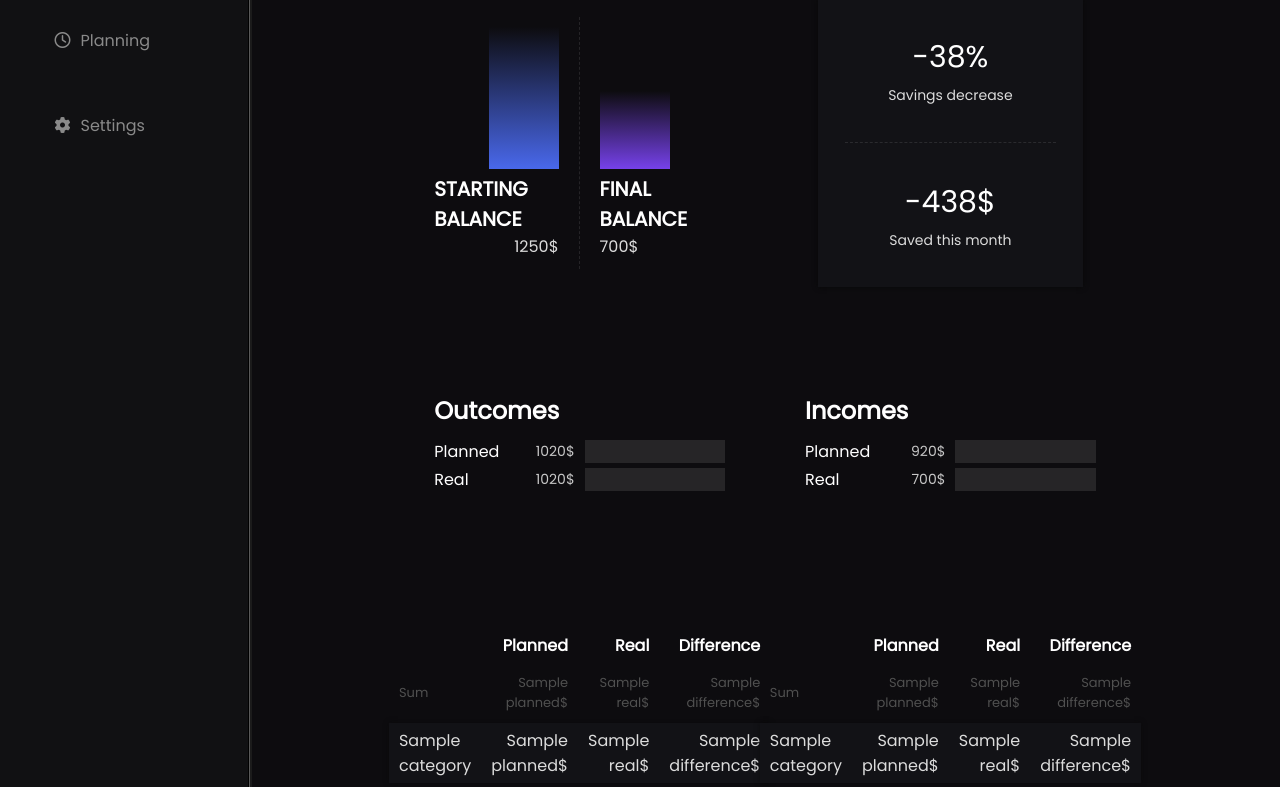
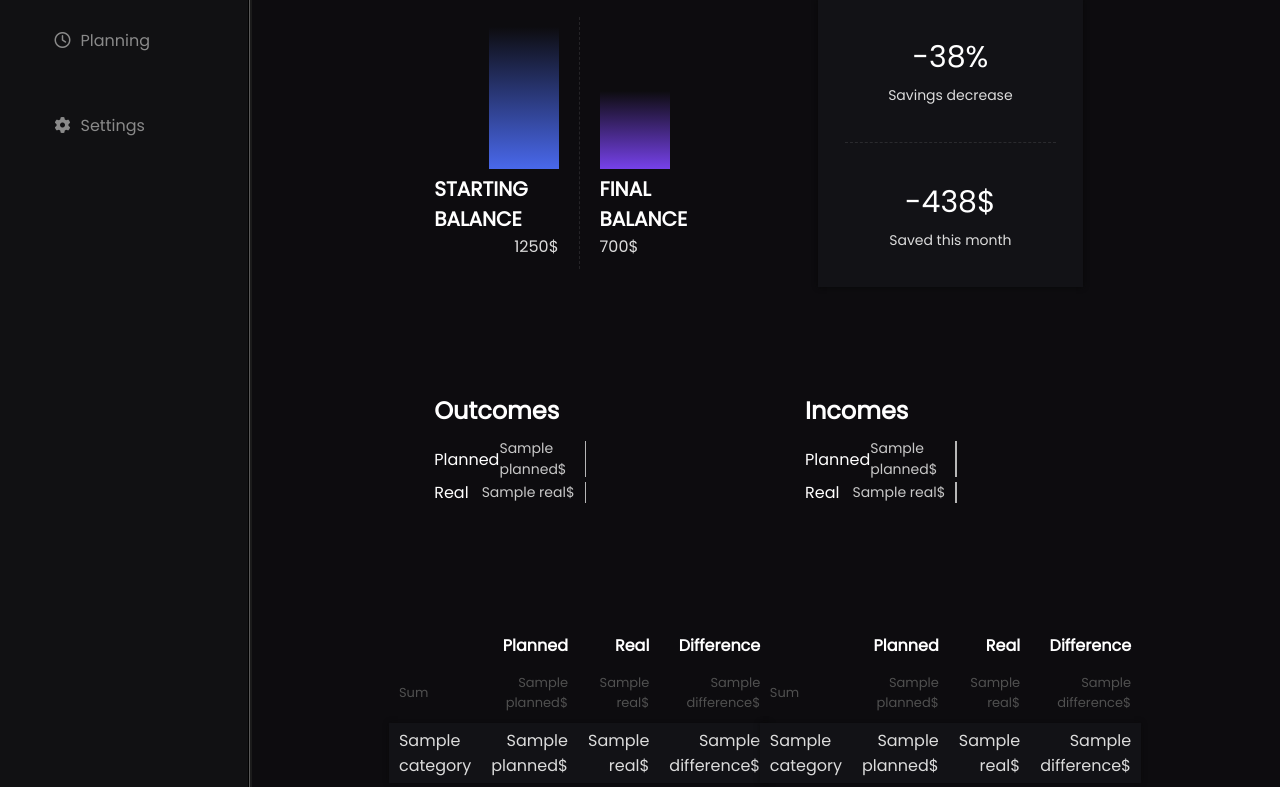
Before and after one commit to MarcinNiemczyk/home-budget, a Python web app: template templates/home/index.html in a window 1280 px wide. Shown: the part 332-1119 px from the top of the page. Run offline with Jinja, Linux system fonts and the light colour scheme; the template is opened without the code that fills it: most values are stand-ins (such as "Sample title", 1, 10 or a date in 2020); some libraries are stand-ins or nearby versions.

Commit message:
Add summary charts
* Add summary outcomes/incomes charts

```diff
--- a/static/styles.css
+++ b/static/styles.css
@@ -1063,9 +1063,14 @@ form {
 }
 
 .charts__chart {
-    background-color: rgba(255, 255, 255, 0.1);
     height: 85%;
     margin-left: 10px;
+}
+
+.charts__filler {
+    background-color: rgba(255, 255, 255, 0.7);
+    height: 100%;
+    width: 100%;
 }
 
 .summary-table {
--- a/templates/home/index.html
+++ b/templates/home/index.html
@@ -91,19 +91,19 @@
                 <div class="charts__wrapper">
                     <div class="charts__label">
                         <h3>Planned</h3>
-                        <p>1020$</p>
+                        <p>{{ outcomes_sum['planned'] }}$</p>
                     </div>
                     <div class="charts__chart">
-
+                        <div class="charts__filler" style="width: {{ outcomes_chart_length[0] }}%"></div>
                     </div>
                 </div>
                 <div class="charts__wrapper">
                     <div class="charts__label">
                         <h3>Real</h3>
-                        <p>1020$</p>
+                        <p>{{ outcomes_sum['real'] }}$</p>
                     </div>
                     <div class="charts__chart">
-
+                        <div class="charts__filler" style="width: {{ outcomes_chart_length[1] }}%"></div>
                     </div>
                 </div>
             </div>
@@ -112,18 +112,19 @@
                 <div class="charts__wrapper">
                     <div class="charts__label">
                         <h3>Planned</h3>
-                        <p>920$</p>
+                        <p>{{ incomes_sum['planned'] }}$</p>
                     </div>
                     <div class="charts__chart">
-
+                        <div class="charts__filler" style="width: {{ incomes_chart_length[0] }}%"></div>
                     </div>
                 </div>
                 <div class="charts__wrapper">
                     <div class="charts__label">
                         <h3>Real</h3>
-                        <p>700$</p>
+                        <p>{{ incomes_sum['real'] }}$</p>
                     </div>
                     <div class="charts__chart">
+                        <div class="charts__filler" style="width: {{ incomes_chart_length[1] }}%"></div>
                     </div>
                 </div>
             </div>
```
Also changed, not shown: views/home.py (+25 -2 lines).
